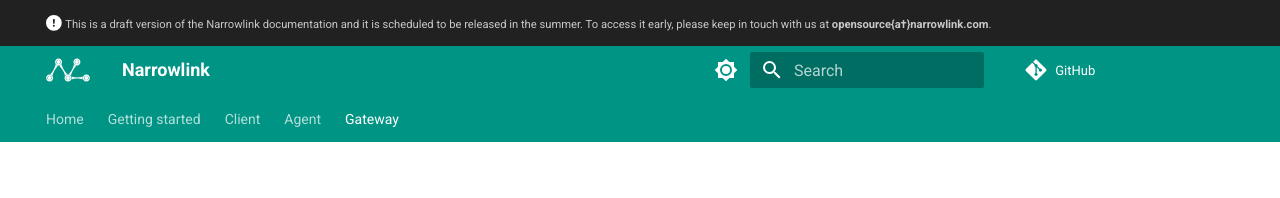
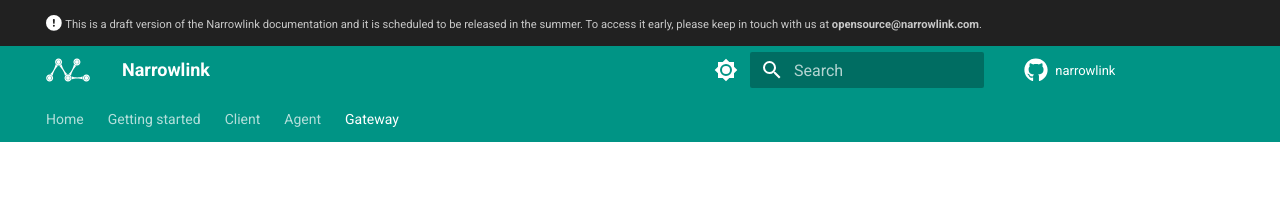
Before and after one commit to narrowlink/docs, an MkDocs documentation site: the page built from docs/gateway/index.md, in a window 1280 px wide. Shown: the top 198 px of the page. Built offline with MkDocs 1.6.1 and Material for MkDocs 9.7.7, drawn with Linux system fonts in a browser that asks for light colours.

Commit message:
encode email address on announce section

```diff
--- a/mkdocs.yml
+++ b/mkdocs.yml
@@ -1,12 +1,16 @@
 site_name: Narrowlink
 repo_url: https://github.com/narrowlink/
 edit_uri: /narrowlink/docs/blob/main/docs/
+repo_name: narrowlink
 copyright: Copyright &copy; 2023
 theme:
   name: material
   custom_dir: overrides
   logo: assets/NarrowLink-fff.svg
   favicon: assets/NarrowLink-888.svg
+  icon:
+    repo: fontawesome/brands/github
+
   palette:
     # Palette toggle for light mode
     - media: "(prefers-color-scheme: light)"
--- a/overrides/main.html
+++ b/overrides/main.html
@@ -4,5 +4,5 @@
 <span class="twemoji circle-exclamation">
     {% include ".icons/fontawesome/solid/circle-exclamation.svg" %}
   </span>
-  <small>This is a draft version of the Narrowlink documentation and it is scheduled to be released in the summer. To access it early, please keep in touch with us at <strong>opensource{a†}narrowlink.com</strong>.</small>
+  <small>This is a draft version of the Narrowlink documentation and it is scheduled to be released in the summer. To access it early, please keep in touch with us at <strong>&#111;&#112;&#101;&#110;&#115;&#111;&#117;&#114;&#099;&#101;&#064;&#110;&#097;&#114;&#114;&#111;&#119;&#108;&#105;&#110;&#107;&#046;&#099;&#111;&#109;</strong>.</small>
 {% endblock %}
```
